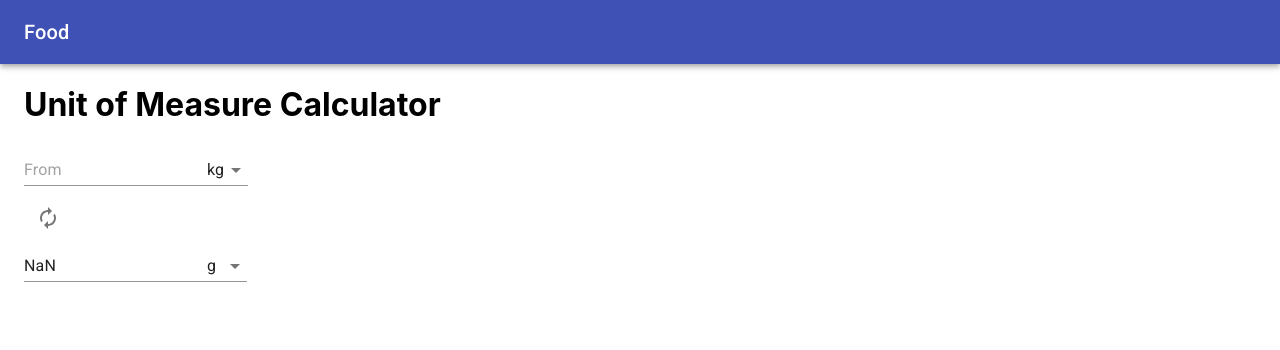
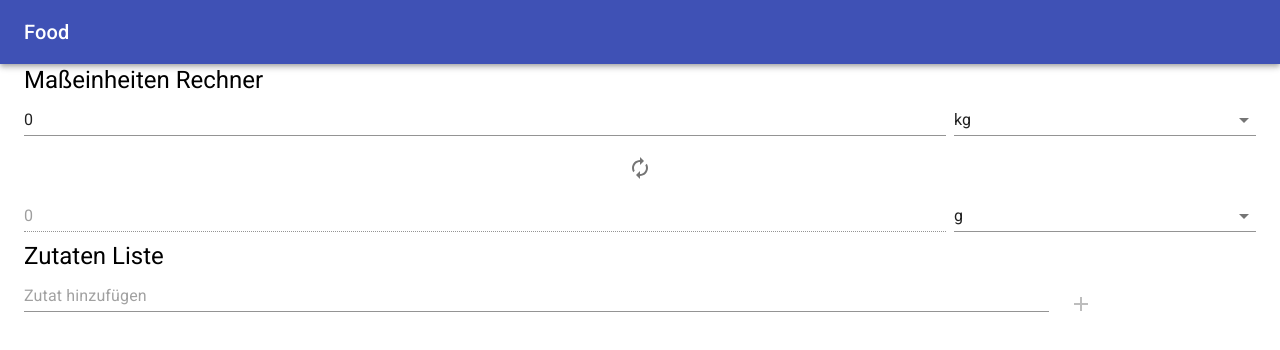
Before and after one commit to mvlasaty23/chef-spa, a React (Create React App) app: page /uomcalc in a window 1280 px wide. Shown: the top 350 px of the page. Built offline with nearby package versions, Linux system fonts and the light colour scheme.

Commit message:
working on uom calc

```diff
--- a/src/component/uomcalculator/UomCalculatorComponent.tsx
+++ b/src/component/uomcalculator/UomCalculatorComponent.tsx
@@ -1,5 +1,18 @@
-import { FormControl, Grid, IconButton, MenuItem, Select, TextField } from '@material-ui/core';
-import { Autorenew } from '@material-ui/icons';
+import {
+  FormControl,
+  Grid,
+  IconButton,
+  List,
+  ListItem,
+  ListItemSecondaryAction,
+  ListItemText,
+  MenuItem,
+  Select,
+  TextField,
+  makeStyles,
+  Typography,
+} from '@material-ui/core';
+import { Add, Autorenew, Delete } from '@material-ui/icons';
 import React, { useState } from 'react';
 
 interface UnitOfMeasure {
@@ -43,39 +56,84 @@ const uoms: UnitOfMeasure[] = [
 function findUom(id: string) {
   return uoms.find(uom => uom.id === id) || uoms[1];
 }
+
+interface Amount {
+  uom: string;
+  amount: number;
+}
+interface Item {
+  name: string;
+  to: Amount;
+}
+
+const useStyles = makeStyles(() => ({
+  fullWidth: {
+    width: '100%',
+  },
+  center: {
+    textAlign: 'center',
+  },
+}));
+
 export default function UomCalculatorComponent() {
+  const classes = useStyles();
+
   const [fromUom, setFromUom] = useState(uoms[2]);
   const handleFromUomChange = (event: React.ChangeEvent<any>) => setFromUom(findUom(event.target.value));
   const [toUom, setToUom] = useState(uoms[0]);
   const handleToUomChange = (event: React.ChangeEvent<any>) => setToUom(findUom(event.target.value));
-  const [from, setFrom] = useState('');
+  const [from, setFrom] = useState(0);
   const handleFromChange = (event: React.ChangeEvent<any>) => {
     setFrom(event.target.value);
   };
-
-  let to = '';
-  if (fromUom.baseFactor > toUom.baseFactor) {
-    to = ((parseInt(from, 10) * fromUom.baseFactor) / toUom.baseFactor).toString();
-  } else if (fromUom.baseFactor < toUom.baseFactor) {
-    to = (parseInt(from, 10) / fromUom.baseFactor / toUom.baseFactor).toString();
-  } else {
-    to = from;
-  }
-
   const switchUom = () => {
     const tmpFrom = fromUom;
     setFromUom(toUom);
     setToUom(tmpFrom);
   };
 
+  let to = 0;
+  if (fromUom.baseFactor > toUom.baseFactor) {
+    to = (from * fromUom.baseFactor) / toUom.baseFactor;
+  } else if (fromUom.baseFactor < toUom.baseFactor) {
+    to = from / fromUom.baseFactor / toUom.baseFactor;
+  } else {
+    to = from;
+  }
+
+  const [itemName, setItemName] = useState('');
+  const handleItemNameChange = (event: React.ChangeEvent<any>) => setItemName(event.target.value);
+  const [items, setItems] = useState<Item[]>([]);
+  const handleAddItem = () =>
+    setItems([
+      ...items,
+      {
+        name: itemName,
+        to: {
+          uom: toUom.short,
+          amount: to,
+        },
+      },
+    ]);
+  const handleRemoveItem = (item: Item) => () => setItems(items.filter(i => i.name !== item.name));
+
   return (
     <Grid container spacing={1}>
       <Grid item xs={12}>
-        <h1>Unit of Measure Calculator</h1>
+        <Typography variant="h5">Maßeinheiten Rechner</Typography>
       </Grid>
-      <Grid item xs={12}>
-        <TextField id="input-from-amount" placeholder="From" value={from} onChange={handleFromChange} />
-        <FormControl>
+      <Grid item xs={9}>
+        <TextField
+          id="input-from-amount"
+          placeholder="From"
+          value={from}
+          onChange={handleFromChange}
+          type="number"
+          className={classes.fullWidth}
+        />
+      </Grid>
+      <Grid item xs={3}>
+        <FormControl className={classes.fullWidth}>
           <Select id="select-from-uom" value={fromUom.id} onChange={handleFromUomChange}>
             {uoms.map(uom => (
               <MenuItem key={uom.id} value={uom.id}>
@@ -85,14 +143,23 @@ export default function UomCalculatorComponent() {
           </Select>
         </FormControl>
       </Grid>
-      <Grid item xs={12}>
+      <Grid item xs={12} className={classes.center}>
         <IconButton aria-label={'Switch'} onClick={switchUom}>
           <Autorenew />
         </IconButton>
       </Grid>
-      <Grid item xs={12}>
-        <TextField id="input-to-amount" placeholder="To" value={to} />
-        <FormControl>
+      <Grid item xs={9}>
+        <TextField
+          id="input-to-amount"
+          placeholder="To"
+          value={to}
+          type="number"
+          disabled
+          className={classes.fullWidth}
+        />
+      </Grid>
+      <Grid item xs={3}>
+        <FormControl className={classes.fullWidth}>
           <Select id="select-to-uom" value={toUom.id} onChange={handleToUomChange}>
             {uoms
               .filter(uom => uom.category === fromUom.category)
@@ -104,6 +171,43 @@ export default function UomCalculatorComponent() {
           </Select>
         </FormControl>
       </Grid>
+      <Grid item xs={12}>
+        <Typography variant="h5">Zutaten Liste</Typography>
+      </Grid>
+      <Grid item xs={10}>
+        <TextField
+          id="input-add-item"
+          placeholder="Zutat hinzufügen"
+          value={itemName}
+          onChange={handleItemNameChange}
+          className={classes.fullWidth}
+        />
+      </Grid>
+      <Grid item xs={2}>
+        <IconButton
+          color="primary"
+          aria-label="add item"
+          component="span"
+          onClick={handleAddItem}
+          disabled={itemName === ''}
+        >
+          <Add />
+        </IconButton>
+      </Grid>
+      <Grid item xs={12}>
+        <List>
+          {items.map(item => (
+            <ListItem key={item.name}>
+              <ListItemText primary={`${item.to.amount.toFixed(2)} ${item.to.uom}`} secondary={item.name} />
+              <ListItemSecondaryAction>
+                <IconButton edge="end" aria-label="delete" onClick={handleRemoveItem(item)}>
+                  <Delete />
+                </IconButton>
+              </ListItemSecondaryAction>
+            </ListItem>
+          ))}
+        </List>
+      </Grid>
     </Grid>
   );
 }
```
